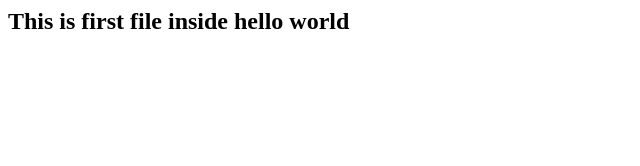
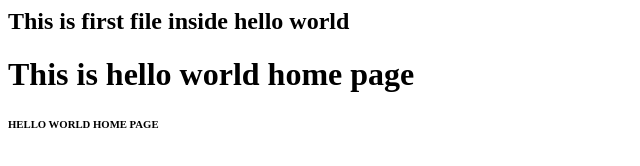
Before and after one commit to ManishGit22/hello-world, a plain HTML site: page index.html in a window 1280 px wide. Shown: the whole page, without its empty margins (0-640 px from the left). Drawn offline with Linux system fonts and the light colour scheme.

Commit message:
index file is updated by new lines

```diff
--- a/index.html
+++ b/index.html
@@ -1 +1,3 @@
 <h2>This is first file inside hello world</h2>
+<h1> This is hello world home page<h1>
+<h6> HELLO WORLD HOME PAGE </h6>
```
